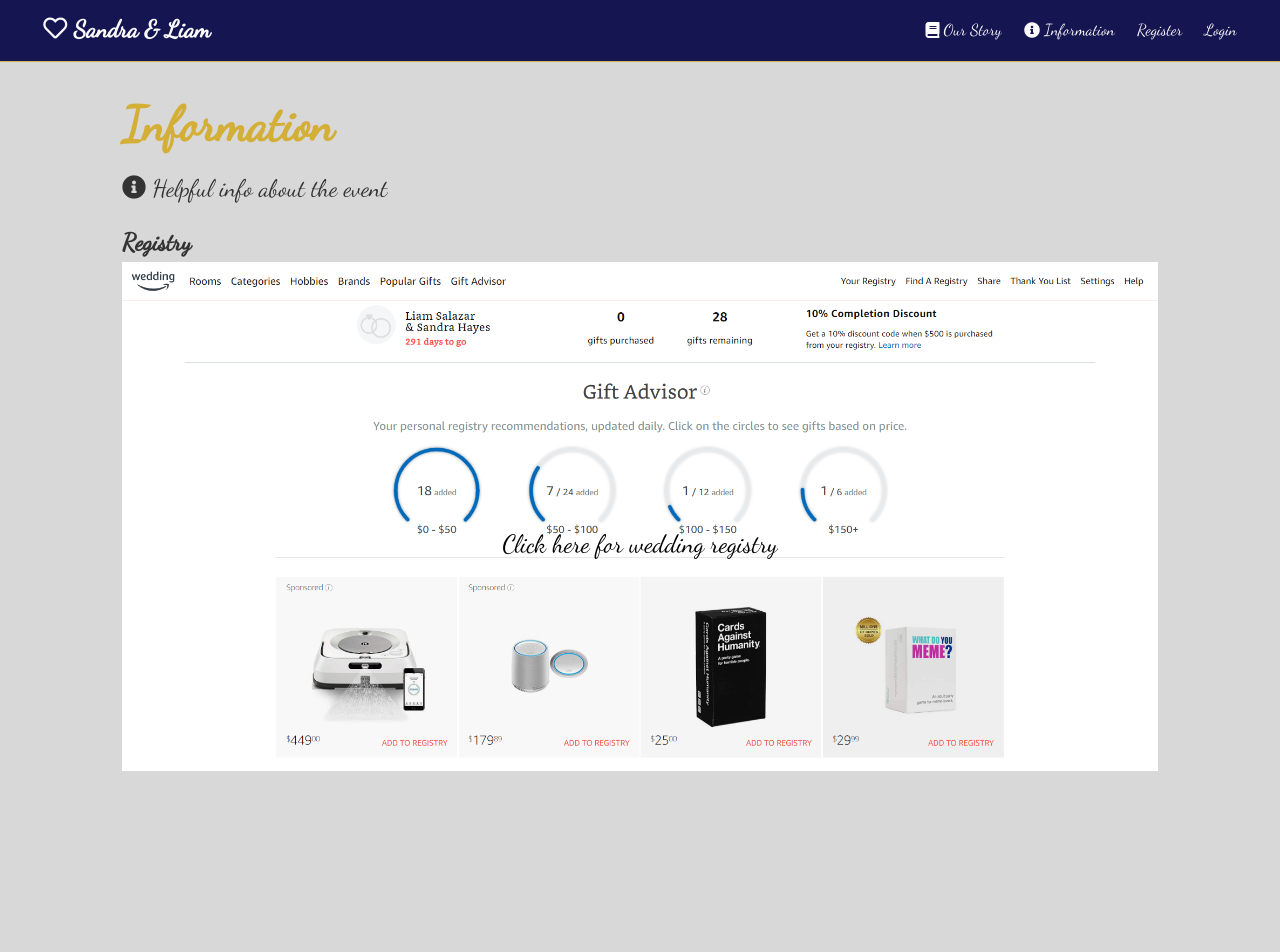
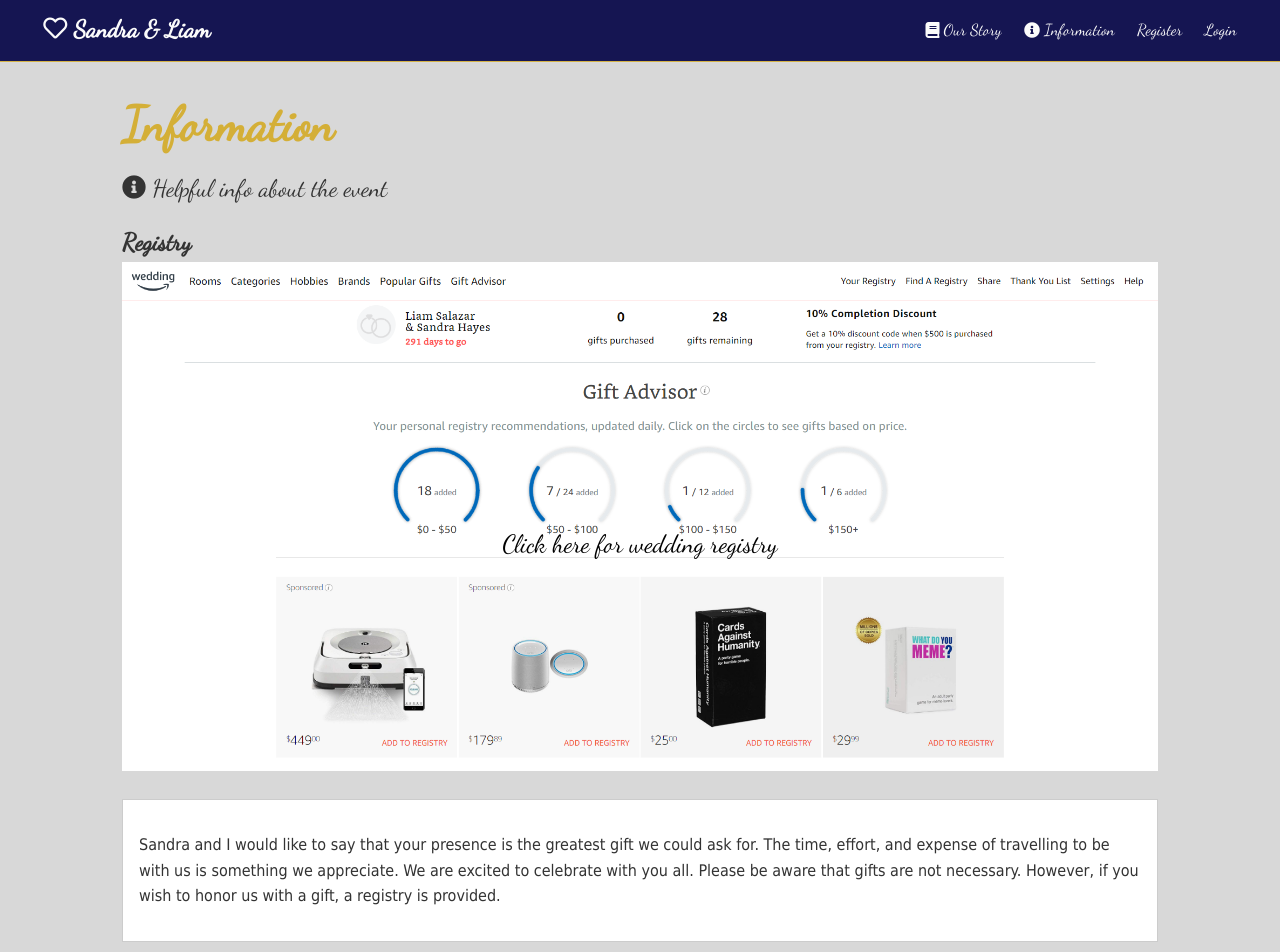
Before and after one commit to lsalazar1/weddingWebsite, a React (Create React App) app in the folder client/: page /information in a window 1280 px wide. Shown: the top 952 px of the page. Before the commit the page ends 831 px from the top, so only its background shows below. Built offline with nearby package versions, Linux system fonts and the light colour scheme; no server answers; the HTML template or start-up script is replaced by a standard one.

Commit message:
Adding note to under registry button

```diff
--- a/client/src/components/information/Information.js
+++ b/client/src/components/information/Information.js
@@ -23,6 +23,9 @@
                     }
                 />
                 <div className="img-text-centered">Click here for wedding registry</div>
+            </div>
+            <div className="my-1 p-1 bg-white">
+                <p className="no-cursive my-1">Sandra and I would like to say that your presence is the greatest gift we could ask for. The time, effort, and expense of travelling to be with us is something we appreciate. We are excited to celebrate with you all. Please be aware that gifts are not necessary. However, if you wish to honor us with a gift, a registry is provided.</p>
             </div>
         </div>
     );
@@ -71,6 +74,9 @@
                     />
                     <div className="img-text-centered">Click here for wedding registry</div>
                 </div>
+                <div className="my-1 p-1 bg-white">
+                    <p className="no-cursive my-1">Sandra and I would like to say that your presence is the greatest gift we could ask for. The time, effort, and expense of travelling to be with us is something we appreciate. We are excited to celebrate with you all. Please be aware that gifts are not necessary. However, if you wish to honor us with a gift, a registry is provided.</p>
+                </div>
             </div>
         </div>
     );
```
